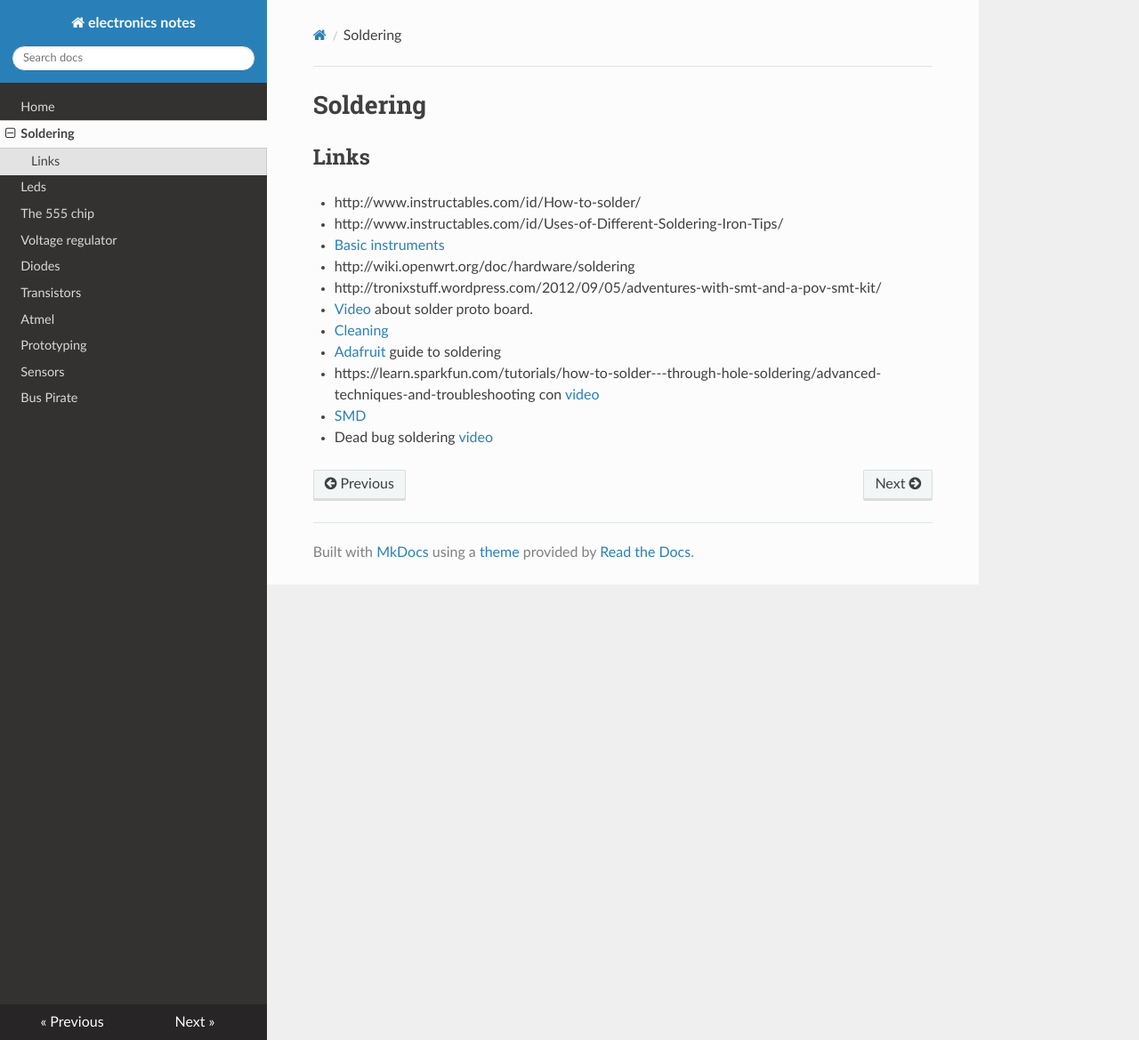
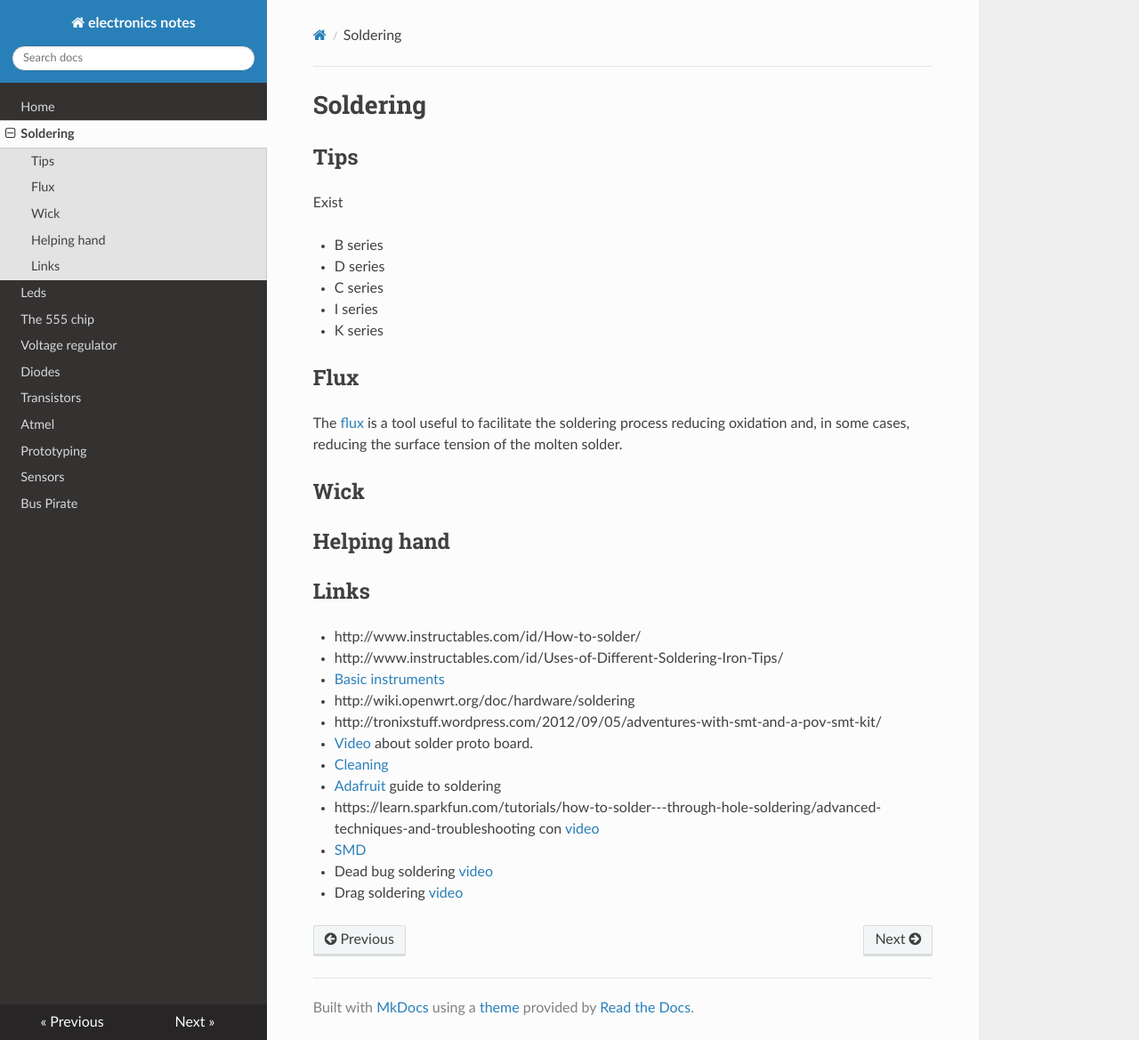
Before and after one commit to gipi/electronics-notes, an MkDocs documentation site: the page built from docs/soldering.md, in a window 1280 px wide and 1169 px high. Shown: the whole window at 89% size. Built offline with MkDocs 1.6.1, drawn with Linux system fonts in a browser that asks for light colours; nearby versions of some CDN libraries; old or Windows-style settings are respelled for this version of MkDocs.

Commit message:
Add some notes about soldering.

```diff
--- a/docs/soldering.md
+++ b/docs/soldering.md
@@ -1,6 +1,26 @@
 # Soldering
 
+## Tips
+
+Exist
+
+ - B series
+ - D series
+ - C series
+ - I series
+ - K series
+
+## Flux
+
+The [flux](http://en.wikipedia.org/wiki/Soldering#Flux) is a tool useful to facilitate the soldering
+process reducing oxidation and, in some cases, reducing the surface tension of the molten solder.
+
+## Wick
+
+## Helping hand
+
 ## Links
+
  - http://www.instructables.com/id/How-to-solder/
  - http://www.instructables.com/id/Uses-of-Different-Soldering-Iron-Tips/
  - [Basic instruments](https://www.youtube.com/watch?v=Kv7Y8nAOoFE)
@@ -12,3 +32,4 @@
  - https://learn.sparkfun.com/tutorials/how-to-solder---through-hole-soldering/advanced-techniques-and-troubleshooting con [video](https://www.youtube.com/watch?v=t9LOtOBOTb0)
  - [SMD](http://www.enetsystems.com/~lorenzo/smd/)
  - Dead bug soldering [video](https://www.youtube.com/watch?v=q53uPn1mKc0)
+ - Drag soldering [video](https://youtu.be/Ee3SsR97EKA)
```
